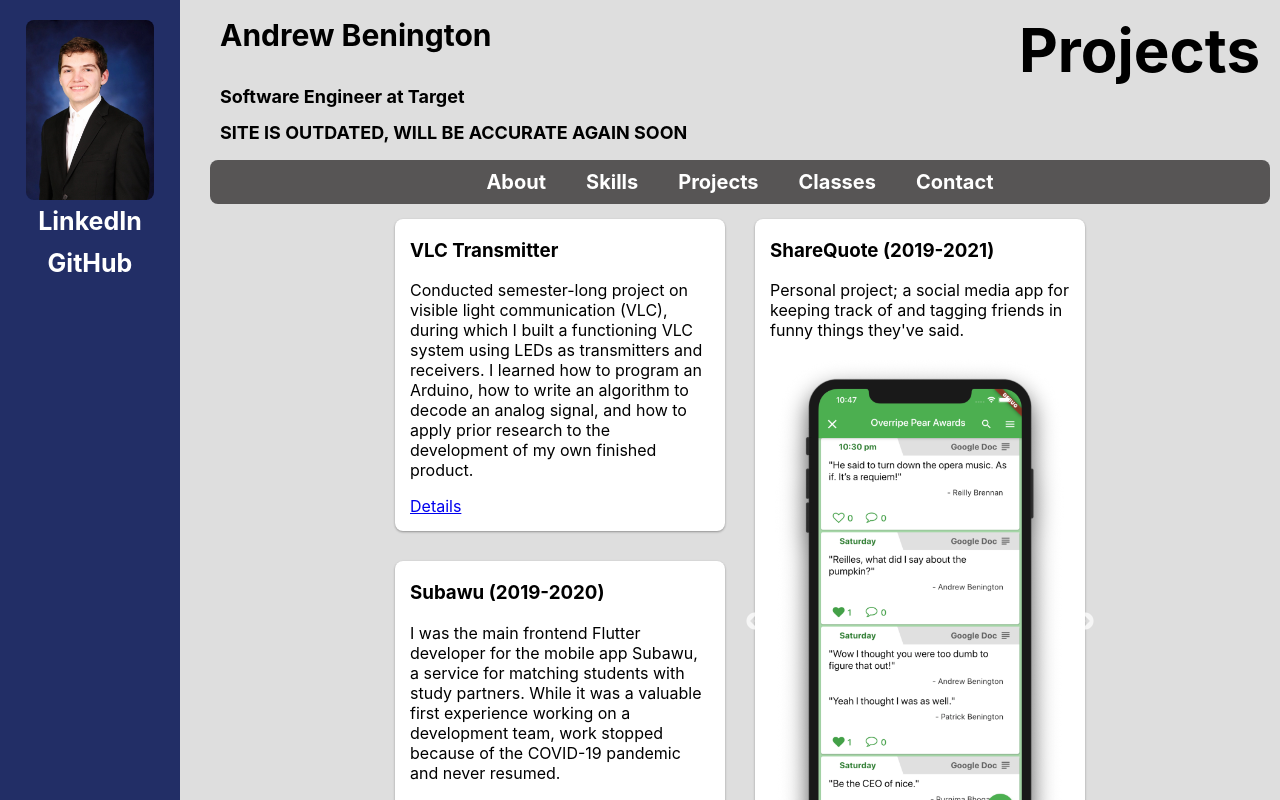
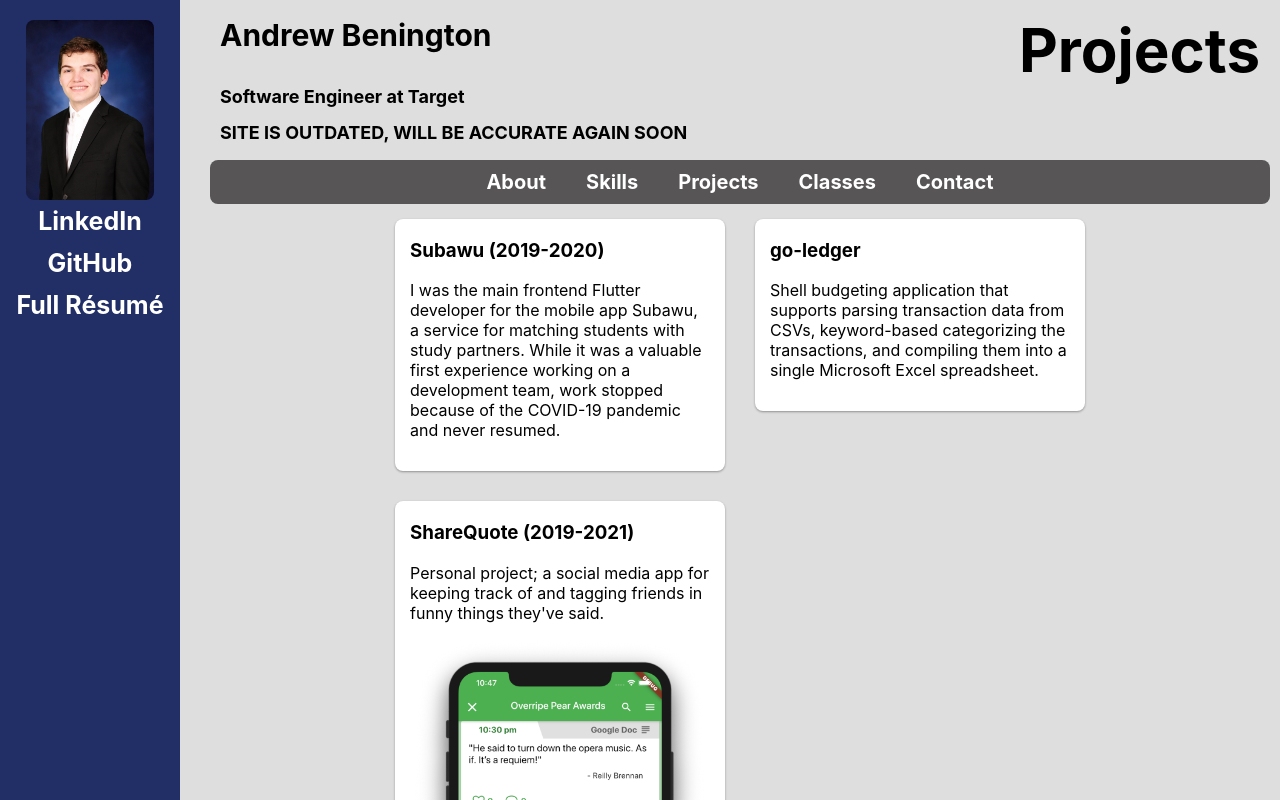
Before and after one commit to andrewbenington/PersonalSite, a React (Create React App) app: page /projects in a window 1280 px wide. Shown: the top 800 px of the page. Built offline with nearby package versions, Linux system fonts and the light colour scheme.

Commit message:
update resume + projects

```diff
--- a/src/components/MobileSideBar.tsx
+++ b/src/components/MobileSideBar.tsx
@@ -2,7 +2,7 @@ import { Divider, SwipeableDrawer } from "@material-ui/core";
 import { ArrowForwardIos } from "@material-ui/icons";
 import { Link } from "react-router-dom";
 import styled from "styled-components";
-// import resume from '../files/2022Resume.pdf';
+import resume from "../files/2023ResumeFull.pdf";
 import headshot from "../files/headshot.jpg";
 
 const TabButton = styled.button`
@@ -142,7 +142,13 @@ function MobileSideBar(props: {
                     <SideBarLink href="http://www.github.com/andrewbenington">
                         GitHub
                     </SideBarLink>
-                    {/* <SideBarLink to={resume} target='_blank' rel='noopener noreferrer'>R&eacute;sum&eacute;</SideBarLink> */}
+                    <SideBarLink
+                        href={resume}
+                        target="_blank"
+                        rel="noopener noreferrer"
+                    >
+                        Full Résumé
+                    </SideBarLink>
                 </SideBarCol>
             </SwipeableDrawer>
         </div>
--- a/src/components/SideBar.tsx
+++ b/src/components/SideBar.tsx
@@ -2,7 +2,7 @@ import styled from "styled-components";
 import headshot from "../files/headshot.jpg";
 import { Headshot } from "./style";
 
-// import resume from '../files/2022Resume.pdf';
+import resume from "../files/2023ResumeFull.pdf";
 
 const sideBarColor = "#222E66";
 
@@ -43,7 +43,13 @@ function SideBar() {
             <SideBarLink href="http://www.github.com/andrewbenington">
                 GitHub
             </SideBarLink>
-            {/* <SideBarLink href={resume} target='_blank' rel='noopener noreferrer'>R&eacute;sum&eacute;</SideBarLink> */}
+            <SideBarLink
+                href={resume}
+                target="_blank"
+                rel="noopener noreferrer"
+            >
+                Full Résumé
+            </SideBarLink>
         </SideBarCol>
     );
 }
--- a/src/components/style.ts
+++ b/src/components/style.ts
@@ -60,7 +60,6 @@ export const NavListItem = styled.li`
 
 export const NavLink = styled(Link)`
     line-height: 1.1;
-    border-radius: 8px;
     padding: 10px 20px;
     &:link {
         color: white;
--- a/src/pages/About/About.tsx
+++ b/src/pages/About/About.tsx
@@ -21,7 +21,7 @@ function About() {
                 Hi! I'm a software engineer currently working at Target. My
                 biggest strength is React.js/React Native frontend development,
                 but I'm a quick learner and always interested in entering new
-                fields. I also have experience in Kotlin, Node.js and Go backend
+                fields. I have experience in Kotlin, Node.js and Go backend
                 development, the latter of which I am currently focusing on.
             </p>
         </ContentBox>,
--- a/src/pages/Contact/Contact.tsx
+++ b/src/pages/Contact/Contact.tsx
@@ -7,16 +7,13 @@ const tiles = [
         <h2>You can contact me at:</h2>
         <ListContainer>
             <li>andrewbenington57@gmail.com</li>
-            <li>630-746-0054</li>
+            <li>
+                <a href="https://www.linkedin.com/in/andrew-benington/">
+                    My LinkedIn Page
+                </a>
+            </li>
         </ListContainer>
     </ContentBox>,
-    // <ContentBox>
-    //     <h2>Location:</h2>
-    //     <p>
-    //         <b>Champaign, IL</b>
-    //     </p>
-    //     <p> until June 2022</p>
-    // </ContentBox>,
 ];
 function Contact() {
     return (
--- a/src/pages/Projects/Projects.tsx
+++ b/src/pages/Projects/Projects.tsx
@@ -1,4 +1,3 @@
-import { Link } from "react-router-dom";
 import Slider from "react-slick";
 import ContentBox from "../../components/ContentBox";
 import DynamicColumns from "../../components/DynamicColumns";
@@ -13,15 +12,21 @@ import { PageContent } from "../About/style";
 
 const tiles = [
     <ContentBox>
-        <h3>VLC Transmitter</h3>
+        <h3>Subawu (2019-2020)</h3>
         <p>
-            Conducted semester-long project on visible light communication
-            (VLC), during which I built a functioning VLC system using LEDs as
-            transmitters and receivers. I learned how to program an Arduino, how
-            to write an algorithm to decode an analog signal, and how to apply
-            prior research to the development of my own finished product.
+            I was the main frontend Flutter developer for the mobile app Subawu,
+            a service for matching students with study partners. While it was a
+            valuable first experience working on a development team, work
+            stopped because of the COVID-19 pandemic and never resumed.
         </p>
-        <Link to="/projects/vlc-project">Details</Link>
+    </ContentBox>,
+    <ContentBox>
+        <h3>go-ledger</h3>
+        <p>
+            Shell budgeting application that supports parsing transaction data
+            from CSVs, keyword-based categorizing the transactions, and
+            compiling them into a single Microsoft Excel spreadsheet.
+        </p>
     </ContentBox>,
     <ContentBox>
         <h3>ShareQuote (2019-2021)</h3>
@@ -37,18 +42,9 @@ const tiles = [
             <img src={Screen5} alt="App Screenshot 5" />
         </Slider>
     </ContentBox>,
-    <ContentBox>
-        <h3>Subawu (2019-2020)</h3>
-        <p>
-            I was the main frontend Flutter developer for the mobile app Subawu,
-            a service for matching students with study partners. While it was a
-            valuable first experience working on a development team, work
-            stopped because of the COVID-19 pandemic and never resumed.
-        </p>
-    </ContentBox>,
 ];
 
-function Projects(props: {} | Readonly<{}>) {
+function Projects() {
     return (
         <PageContent>
             <DynamicColumns elements={tiles} />
```
Also changed, not shown: 2 other files (tests, documents, lock files or other folders).
